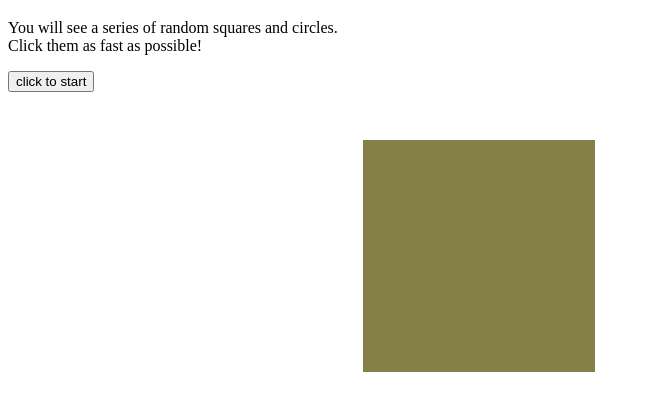
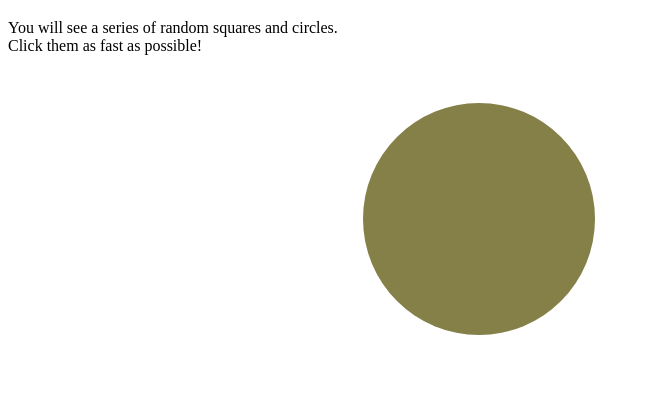
Before and after one commit to djiwo/Reaction-time-tester, a plain HTML site: page index.html in a window 1280 px wide. Both pictures are taken after a click on the button "click to start". Shown: the part 61-472 px from the top of the page, without its empty margins (0-650 px from the left). Drawn offline with Linux system fonts and the light colour scheme.

Commit message:
Update index.html
Added timout after pressing start before first shape appears.
Make start button dissappear after clicking it.

```diff
--- a/index.html
+++ b/index.html
@@ -108,8 +108,10 @@
 
   document.getElementById("startButton").onclick = function(){
 
-    createRandomCircleOrSquare();
-    startTime = new Date().getTime();
+    setTimeout(createRandomCircleOrSquare, 200);
+    startTime = new Date().getTime()+200;
+
+    document.getElementById("startButton").style.display = "none";
   }
 
 
```
